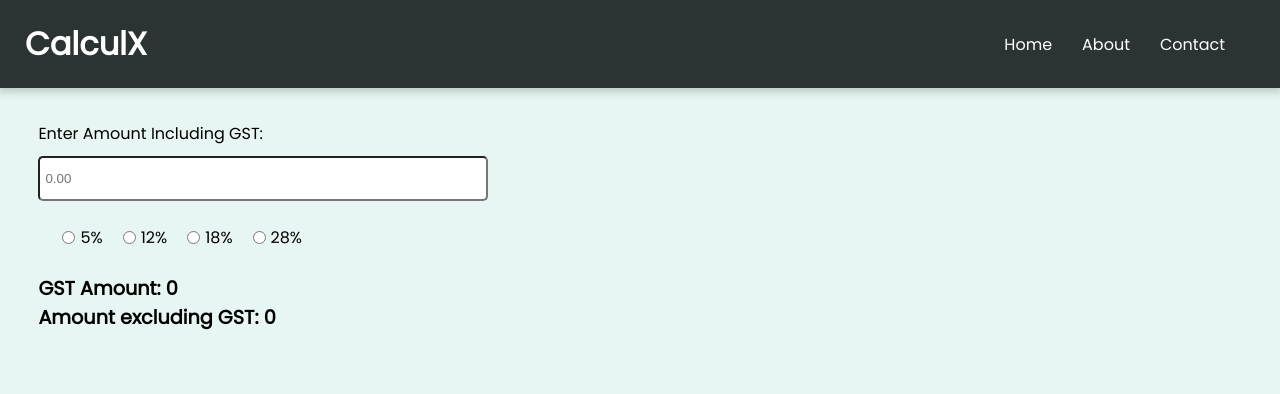
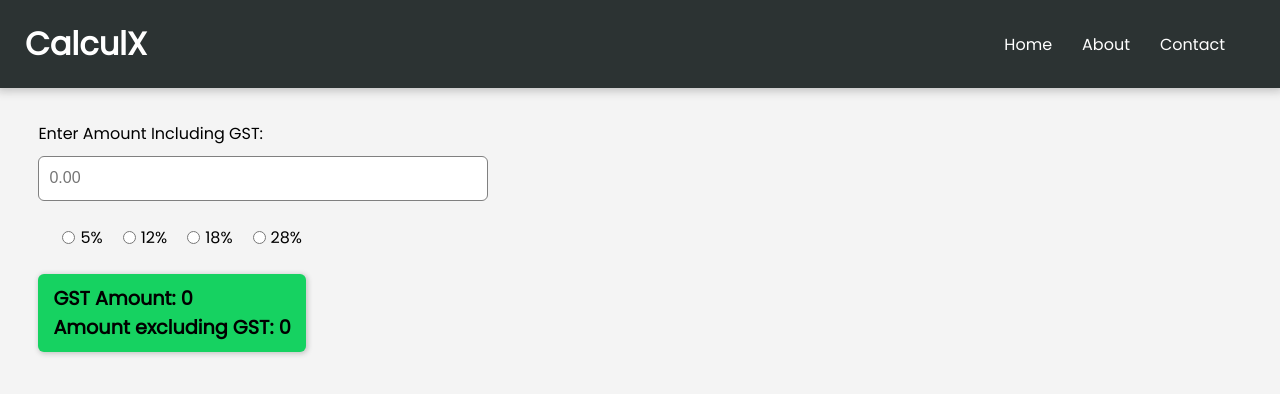
Before and after one commit to iAnishVijay/calculx, a React (Create React App) app: page / in a window 1280 px wide. Shown: the top 394 px of the page. Built offline with nearby package versions, Linux system fonts and the light colour scheme.

Commit message:
updated styles for gst result

```diff
--- a/src/App.scss
+++ b/src/App.scss
@@ -9,7 +9,7 @@
 
 body {
     font-family: 'Poppins', sans-serif;
-    background-color: #E7F6F2;
+    background-color: rgb(244, 244, 244);
 }
 
 .header {
@@ -45,15 +45,17 @@ body {
 }
 
 .input-field {
-    border-radius: 5px;
+    font-size: 1em;
     margin-top: 10px;
     width: 450px;
     height: 45px;
-    text-indent: 5px;
+    text-indent: 10px;
     outline: none;
+    border: 1px solid gray;
+    border-radius: 6px;
 
     @media (max-width: $breakpoint-mobile) {
-        width: 90%;
+        width: 100%;
     }
 }
 
@@ -62,6 +64,8 @@ body {
 
     @media (max-width: $breakpoint-mobile) {
         width: 60%;
+        margin-left: auto;
+        margin-right: auto;
     }
 }
 
@@ -70,6 +74,13 @@ body {
     margin: 0 20px 0 5px;
 }
 
+.result-container {
+    padding: 10px 15px;
+    border-radius: 6px;
+    background-color: #16d261;
+    box-shadow: 1px 1px 5px 1px rgb(200, 200, 200);
+}
+
 .gst-result {
     font-size: 1.2rem;
     font-weight: 600;
--- a/src/components/Main.jsx
+++ b/src/components/Main.jsx
@@ -4,7 +4,7 @@ import RadioButton from "./RadioButton";
 import { calculateGst, truncToTwo } from "../util/calculate";
 
 export default function Main() {
-    const [result, setResult] = useState( {
+    const [result, setResult] = useState({
         gstAmount: 0,
         excludingGst: 0
     });
@@ -26,7 +26,7 @@ export default function Main() {
             name="gstRate"
             gstRate={item}
             value={item}
-            checked={item === inputs.gstRate }
+            checked={item === inputs.gstRate}
             radioChange={handleChange}
         />
     ));
@@ -49,8 +49,11 @@ export default function Main() {
             <div className="gst-buttons flex-space-btw">
                 {gstButtons}
             </div>
-            <p className="gst-result">GST Amount: {inputs.gstRate && result.gstAmount}</p>
-            <p className="gst-result">Amount excluding GST: {inputs.gstRate && result.excludingGst}</p>
+            <div className="result-container">
+                <p className="gst-result">GST Amount: {inputs.gstRate && result.gstAmount}</p>
+                <p className="gst-result">Amount excluding GST: {inputs.gstRate && result.excludingGst}</p>
+
+            </div>
         </main>
     )
 }
```
